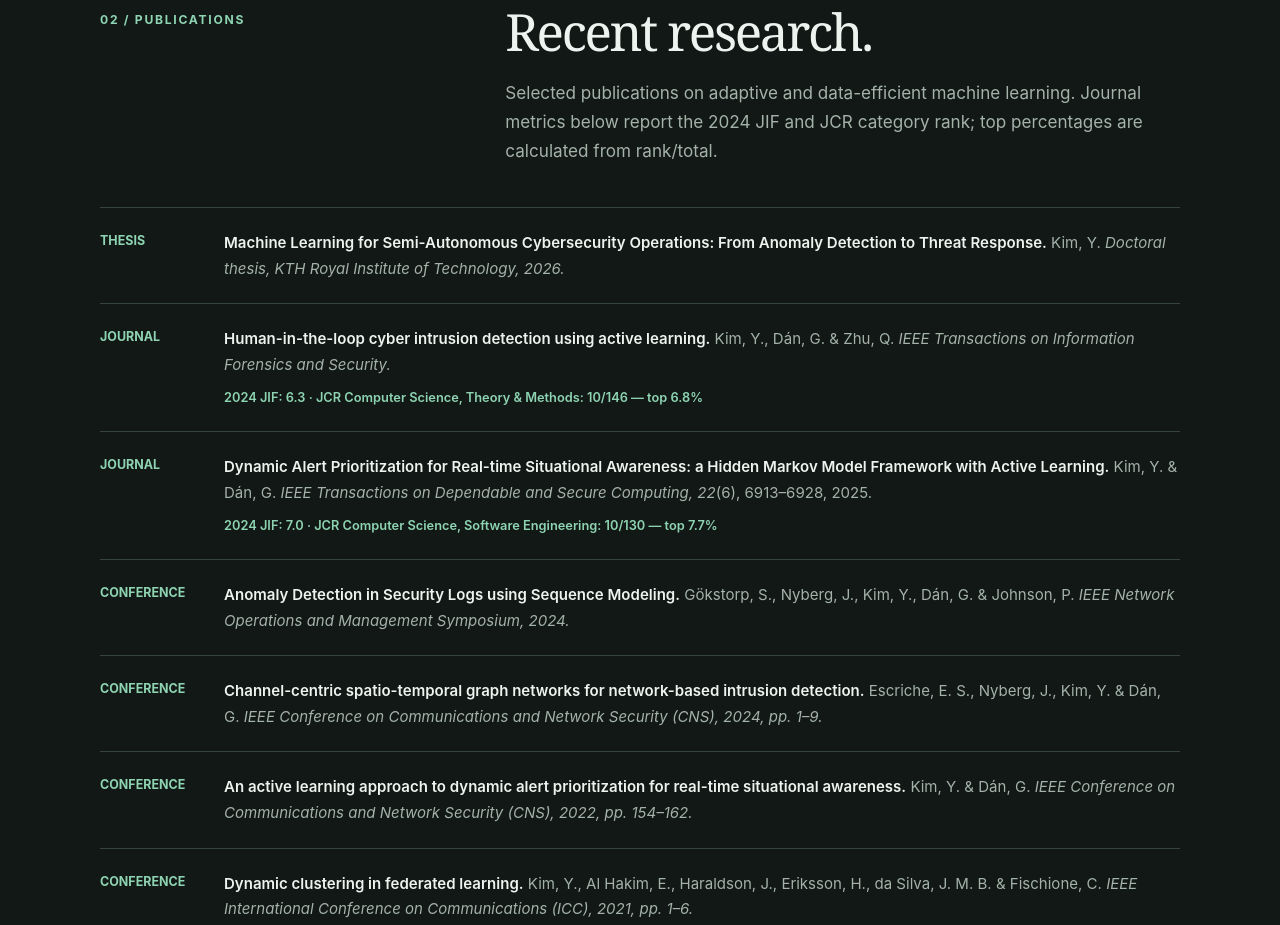
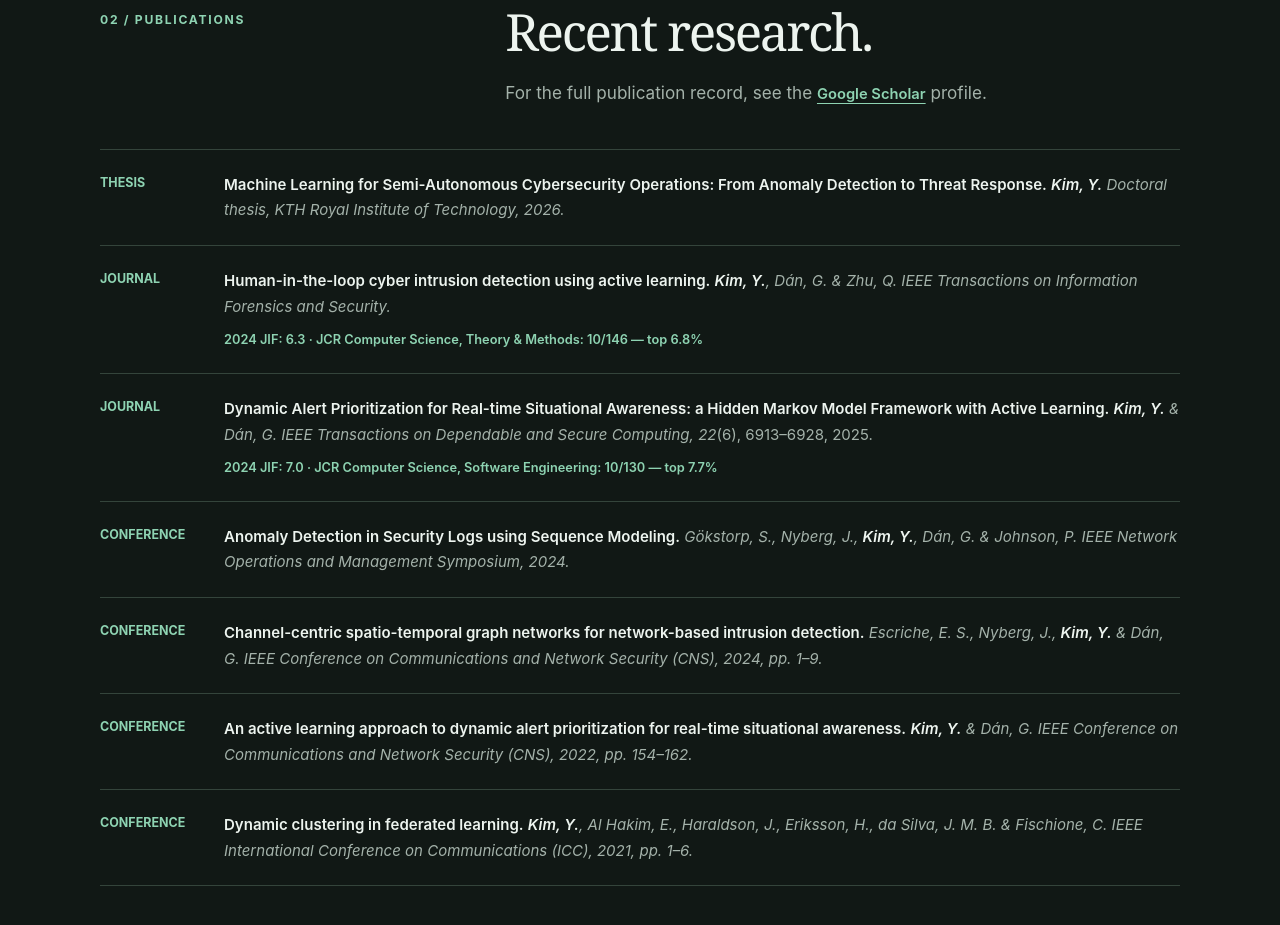
Before and after one commit to ywkim09/ywkim09.github.io, a plain HTML site: page index.html in a window 1280 px wide. Shown: the part 1552-2477 px from the top of the page. Drawn offline with Linux system fonts and the light colour scheme.

Commit message:
first author marking

```diff
--- a/index.html
+++ b/index.html
@@ -383,38 +383,38 @@
           <p class="section-kicker">02 / Publications</p>
           <div>
             <h2>Recent research.</h2>
-            <p class="about-copy" style="margin-top: 18px">Selected publications on adaptive and data-efficient machine learning. Journal metrics below report the 2024 JIF and JCR category rank; top percentages are calculated from rank/total.</p>
+            <p class="about-copy" style="margin-top: 18px">For the full publication record, see the <a class="text-link" href="https://scholar.google.com/citations?user=HZJ5SgUAAAAJ&amp;hl=en" target="_blank" rel="noopener noreferrer">Google Scholar</a> profile.</p>
           </div>
         </div>
         <div class="publication">
           <span class="pub-type">THESIS</span>
-          <p><strong>Machine Learning for Semi-Autonomous Cybersecurity Operations: From Anomaly Detection to Threat Response.</strong> Kim, Y. <em>Doctoral thesis, KTH Royal Institute of Technology, 2026.</em></p>
+          <p><strong>Machine Learning for Semi-Autonomous Cybersecurity Operations: From Anomaly Detection to Threat Response.</strong> <em><strong>Kim, Y.</strong></em> <em>Doctoral thesis, KTH Royal Institute of Technology, 2026.</em></p>
         </div>
         <div class="publication">
           <span class="pub-type">JOURNAL</span>
-          <p><a class="publication-title-link" href="human-in-the-loop-intrusion-detection.html"><strong>Human-in-the-loop cyber intrusion detection using active learning.</strong></a> Kim, Y., Dán, G. &amp; Zhu, Q. <em>IEEE Transactions on Information Forensics and Security.</em></p>
+          <p><a class="publication-title-link" href="human-in-the-loop-intrusion-detection.html"><strong>Human-in-the-loop cyber intrusion detection using active learning.</strong></a> <em><strong>Kim, Y.</strong>, Dán, G. &amp; Zhu, Q.</em> <em>IEEE Transactions on Information Forensics and Security.</em></p>
           <p class="pub-metrics">2024 JIF: 6.3 · JCR Computer Science, Theory &amp; Methods: 10/146 — top 6.8%</p>
         </div>
         <div class="publication">
           <span class="pub-type">JOURNAL</span>
-          <p><a class="publication-title-link" href="dynamic-alert-prioritization.html"><strong>Dynamic Alert Prioritization for Real-time Situational Awareness: a Hidden Markov Model Framework with Active Learning.</strong></a> Kim, Y. &amp; Dán, G. <em>IEEE Transactions on Dependable and Secure Computing, 22</em>(6), 6913–6928, 2025.</p>
+          <p><a class="publication-title-link" href="dynamic-alert-prioritization.html"><strong>Dynamic Alert Prioritization for Real-time Situational Awareness: a Hidden Markov Model Framework with Active Learning.</strong></a> <em><strong>Kim, Y.</strong> &amp; Dán, G.</em> <em>IEEE Transactions on Dependable and Secure Computing, 22</em>(6), 6913–6928, 2025.</p>
           <p class="pub-metrics">2024 JIF: 7.0 · JCR Computer Science, Software Engineering: 10/130 — top 7.7%</p>
         </div>
         <div class="publication">
           <span class="pub-type">CONFERENCE</span>
-          <p><strong>Anomaly Detection in Security Logs using Sequence Modeling.</strong> Gökstorp, S., Nyberg, J., Kim, Y., Dán, G. &amp; Johnson, P. <em>IEEE Network Operations and Management Symposium, 2024.</em></p>
+          <p><strong>Anomaly Detection in Security Logs using Sequence Modeling.</strong> <em>Gökstorp, S., Nyberg, J., <strong>Kim, Y.</strong>, Dán, G. &amp; Johnson, P.</em> <em>IEEE Network Operations and Management Symposium, 2024.</em></p>
         </div>
         <div class="publication">
           <span class="pub-type">CONFERENCE</span>
-          <p><strong>Channel-centric spatio-temporal graph networks for network-based intrusion detection.</strong> Escriche, E. S., Nyberg, J., Kim, Y. &amp; Dán, G. <em>IEEE Conference on Communications and Network Security (CNS), 2024, pp. 1–9.</em></p>
+          <p><strong>Channel-centric spatio-temporal graph networks for network-based intrusion detection.</strong> <em>Escriche, E. S., Nyberg, J., <strong>Kim, Y.</strong> &amp; Dán, G.</em> <em>IEEE Conference on Communications and Network Security (CNS), 2024, pp. 1–9.</em></p>
         </div>
         <div class="publication">
           <span class="pub-type">CONFERENCE</span>
-          <p><strong>An active learning approach to dynamic alert prioritization for real-time situational awareness.</strong> Kim, Y. &amp; Dán, G. <em>IEEE Conference on Communications and Network Security (CNS), 2022, pp. 154–162.</em></p>
+          <p><strong>An active learning approach to dynamic alert prioritization for real-time situational awareness.</strong> <em><strong>Kim, Y.</strong> &amp; Dán, G.</em> <em>IEEE Conference on Communications and Network Security (CNS), 2022, pp. 154–162.</em></p>
         </div>
         <div class="publication">
           <span class="pub-type">CONFERENCE</span>
-          <p><strong>Dynamic clustering in federated learning.</strong> Kim, Y., Al Hakim, E., Haraldson, J., Eriksson, H., da Silva, J. M. B. &amp; Fischione, C. <em>IEEE International Conference on Communications (ICC), 2021, pp. 1–6.</em></p>
+          <p><strong>Dynamic clustering in federated learning.</strong> <em><strong>Kim, Y.</strong>, Al Hakim, E., Haraldson, J., Eriksson, H., da Silva, J. M. B. &amp; Fischione, C.</em> <em>IEEE International Conference on Communications (ICC), 2021, pp. 1–6.</em></p>
         </div>
       </div>
     </section>
```
